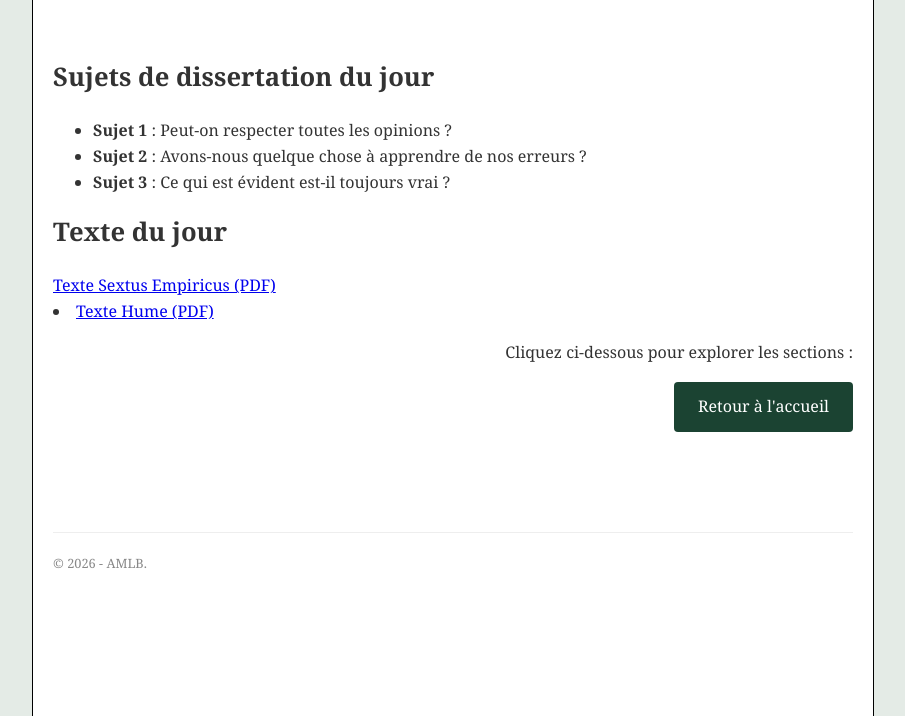
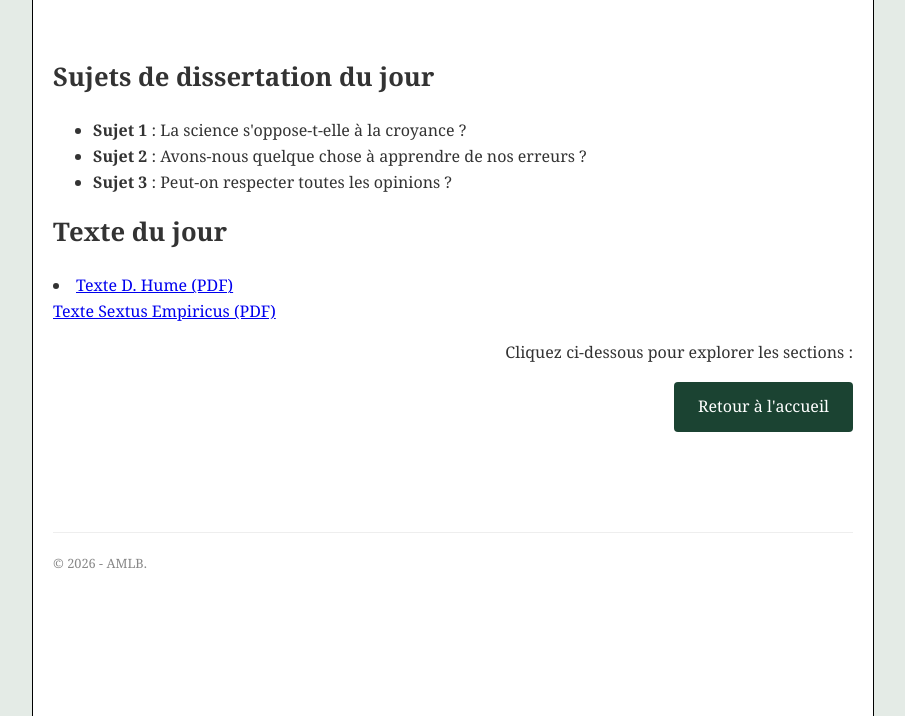
Before and after one commit to PhiloAMLB/exercice-philo, a plain HTML site: page exercices.html in a window 1280 px wide. Shown: the part 84-800 px from the top of the page, without its empty margins (187-1092 px from the left). Drawn offline with Linux system fonts and the light colour scheme.

Commit message:
Update dissertation topics in exercices.html

```diff
--- a/exercices.html
+++ b/exercices.html
@@ -71,14 +71,14 @@
 
     <h1>Sujets de dissertation du jour</h1>
     <ul>
-        <li><b>Sujet 1 </b>: Peut-on respecter toutes les opinions ?</li>
+        <li><b>Sujet 1 </b>: La science s'oppose-t-elle à la croyance ?</li>
         <li><b>Sujet 2 </b>: Avons-nous quelque chose à apprendre de nos erreurs ?</li>
-        <li><b>Sujet 3 </b>: Ce qui est évident est-il toujours vrai ?</li>
+        <li><b>Sujet 3 </b>: Peut-on respecter toutes les opinions ?</li>
     </ul>
 
     <h1>Texte du jour</h1>
+    <li><a href="FDRHUME.pdf" target="_blank" rel="noopener">Texte D. Hume (PDF)</a></li>
     <a href="Exercice%20facultatif%20FDR%20sceptique.pdf" target="_blank" rel="noopener">Texte Sextus Empiricus (PDF)</a>
-<li><a href="FDRHUME.pdf" target="_blank" rel="noopener">Texte Hume (PDF)</a></li>
 
     <div style="text-align: right;">
         <p>Cliquez ci-dessous pour explorer les sections :</p>
```
